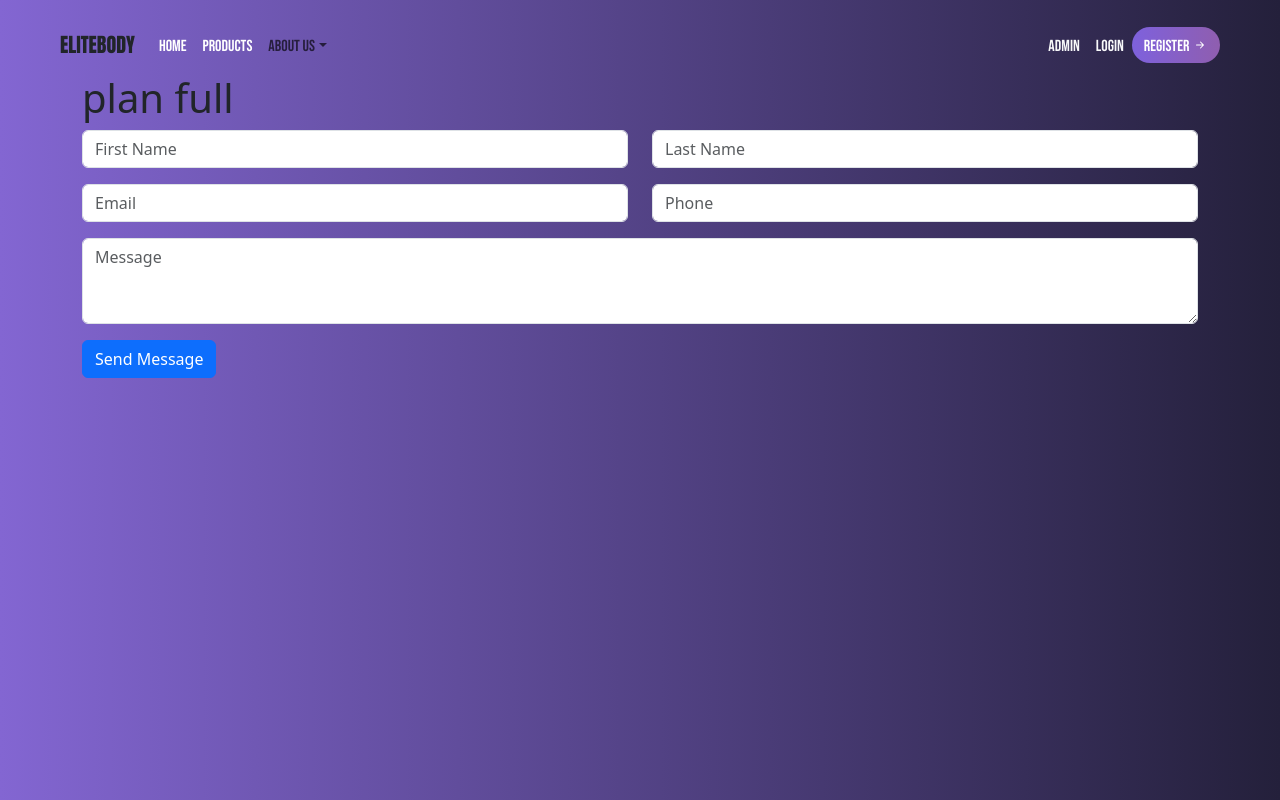
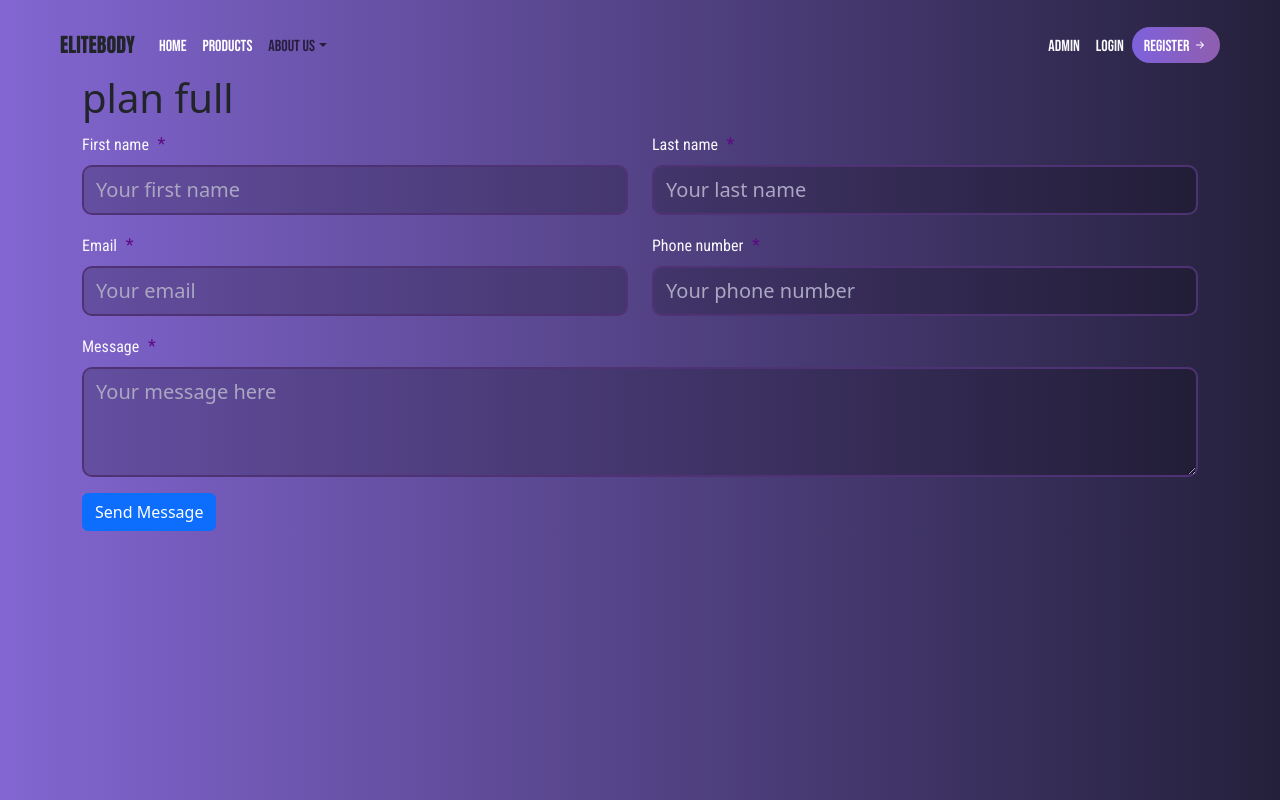
Before and after one commit to Nilost21/ProyectoFinalFront, a React (Vite) app: page /plans/full-plan in a window 1280 px wide. Built offline with nearby package versions, Linux system fonts and the light colour scheme; data requests are answered from the project's data file.

Commit message:
se agregaron estilos al form de planes

```diff
--- a/src/components/planComponents/FormPlan.jsx
+++ b/src/components/planComponents/FormPlan.jsx
@@ -6,6 +6,7 @@ import { useState } from "react";
 /* import EmailPlanSender from "./EmailPlanSender"; */
 import emailjs from '@emailjs/browser';
 import Swal from 'sweetalert2';
+import '../../css/FormPlan.css';
 
 const FormPlan = ({ planType }) => {
   const [name, setName] = useState("");
@@ -127,9 +128,11 @@ const FormPlan = ({ planType }) => {
       <Form onSubmit={handleFormPlanSubmit}>
         <Row className="mb-3">
           <Form.Group as={Col} controlId="formPlanName">
+          <Form.Label className="small-font text-light">First name <span className="span-input-plan">*</span> </Form.Label>
             <Form.Control
+              className="custom-input-formplan"
               type="text"
-              placeholder="First Name"
+              placeholder="Your first name"
               maxLength={30}
               minLength={2}
               pattern="^(?=.*[a-zA-Z\u00f1\u00d1])[\w\u00f1\u00d1\u00e1\u00e9\u00ed\u00f3\u00fa\u00c1\u00c9\u00cd\u00d3\u00da\s']+$"
@@ -141,9 +144,11 @@ const FormPlan = ({ planType }) => {
           </Form.Group>
 
           <Form.Group as={Col} controlId="formPlanLastName">
+          <Form.Label className="small-font text-light">Last name <span className="span-input-plan">*</span> </Form.Label>
             <Form.Control
+              className="custom-input-formplan"
               type="text"
-              placeholder="Last Name"
+              placeholder="Your last name"
               maxLength={30}
               minLength={2}
               /* pattern="^[a-zA-ZÀ-ÿ\u00f1\u00d1\s']+$" */
@@ -158,10 +163,12 @@ const FormPlan = ({ planType }) => {
 
         <Row className="mb-3">
           <Form.Group as={Col} controlId="formPlanEmail">
+          <Form.Label className="small-font text-light">Email <span className="span-input-plan">*</span> </Form.Label>
             <Form.Control
+              className="custom-input-formplan"
               type="email"
               title="Enter a valid email address (Example@example.com)"
-              placeholder="Email"
+              placeholder="Your email"
               maxLength={50}
               /* pattern="[a-zA-Z0-9._%+-]+@[a-zA-Z0-9.-]+\.[a-zA-Z]{2,}" */
               required
@@ -171,9 +178,11 @@ const FormPlan = ({ planType }) => {
           </Form.Group>
 
           <Form.Group as={Col} controlId="formPlanPhone">
+          <Form.Label className="small-font text-light">Phone number <span className="span-input-plan">*</span> </Form.Label>
             <Form.Control
+              className="custom-input-formplan"
               type="tel"
-              placeholder="Phone"
+              placeholder="Your phone number"
               maxLength={10}
               pattern="[0-9]{10}"
               required
@@ -186,10 +195,12 @@ const FormPlan = ({ planType }) => {
 
         <Row className="mb-3">
           <Form.Group as={Col} controlId="formPlanMessage">
+          <Form.Label className="small-font text-light">Message <span className="span-input-plan">*</span> </Form.Label>
             <Form.Control
+              className="custom-input-formplan"
               as="textarea"
               rows={3}
-              placeholder="Message"
+              placeholder="Your message here"
               maxLength={1500}
               required
               value={message}
--- a/src/css/CardPlan.css
+++ b/src/css/CardPlan.css
@@ -5,7 +5,7 @@
 
     border-radius: 15px;
     border: 2px solid #412e59;
-    background-color: rgba(0, 0, 0, 0.0);
+    background-color: rgba(0, 0, 0, 0.1);
     transition: transform 0.3s;
 }
 
--- /dev/null
+++ b/src/css/FormPlan.css
@@ -0,0 +1,25 @@
+.custom-input-formplan{
+    border: 2px solid #4f3273;
+    border-radius: 10px;
+    background-color: rgba(0, 0, 0, 0.2);
+    color: #aba7c3;
+    font-size: 20px;
+  padding: 8px 12px;
+}
+.custom-input-formplan:focus,
+.custom-input-formplan:hover {
+    outline: none;
+    box-shadow: none;
+    border-color: #b266d2;
+    background-color: rgba(0, 0, 0, 0.2);
+    color: #aba7c3;
+
+  }
+  .custom-input-formplan::placeholder {
+    color: #aba7c3;
+  }
+  .span-input-plan{
+    color: #5e0a82;
+  margin-left: 5px;
+  font-size: 18px;
+  }
```
